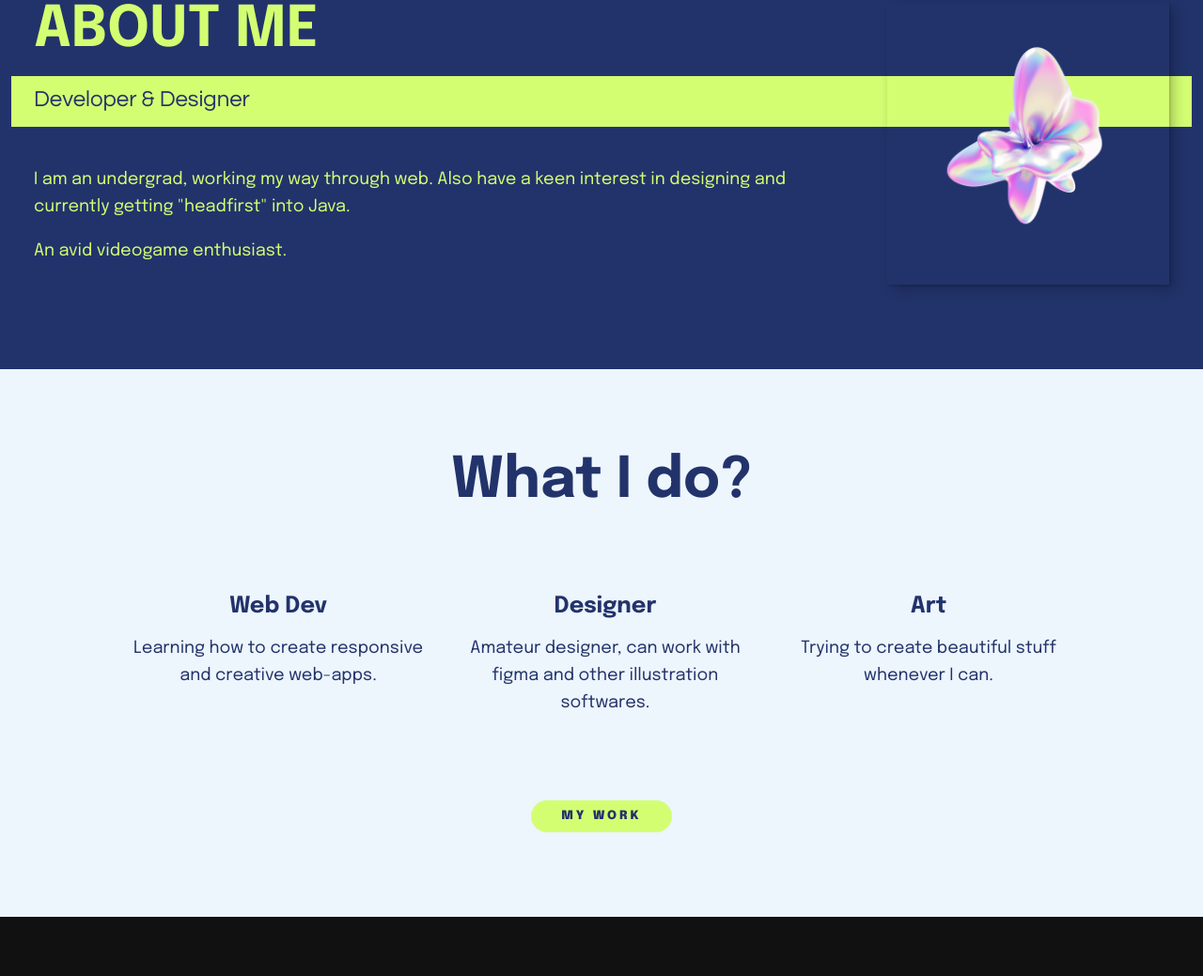
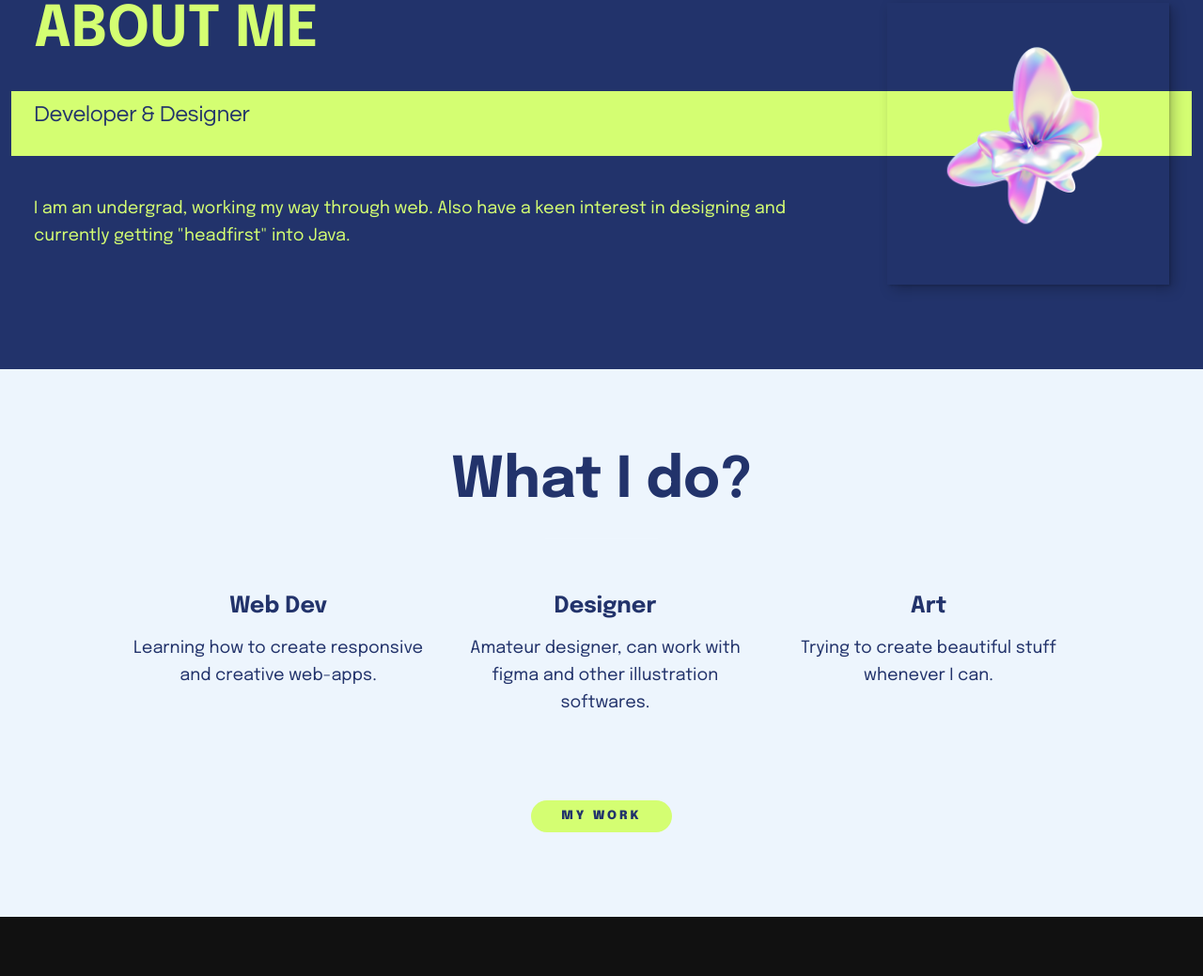
Before and after one commit to manannayak19/manannayak19.github.io, a website: page index.html in a window 1280 px wide. Shown: the part 678-1717 px from the top of the page at 94% size. Drawn offline with nearby package versions, Linux system fonts and the light colour scheme.

```diff
--- a/index.html
+++ b/index.html
@@ -59,7 +59,7 @@
     <div class="about-me__body">
         <p>I am an undergrad, working my way through web. Also have a keen interest in designing and currently getting "headfirst" into Java.
         </p>
-        <p>An avid videogame enthusiast.</p>
+        <!--<p>An avid videogame enthusiast.</p>-->
         <!-- <p>🏗️under construction🏗️</p> -->
         <!-- <P>Lorem ipsum dolor sit amet consectetur adipisicing elit. Accusantium laudantium, consectetur et dolorum similique minus quidem aperiam rem eius expedita corporis molestiae at dolor odit sit minima, voluptatem iste veniam.</P>
         <P>Lorem ipsum dolor sit amet, consectetur adipisicing elit.</P> -->
```
